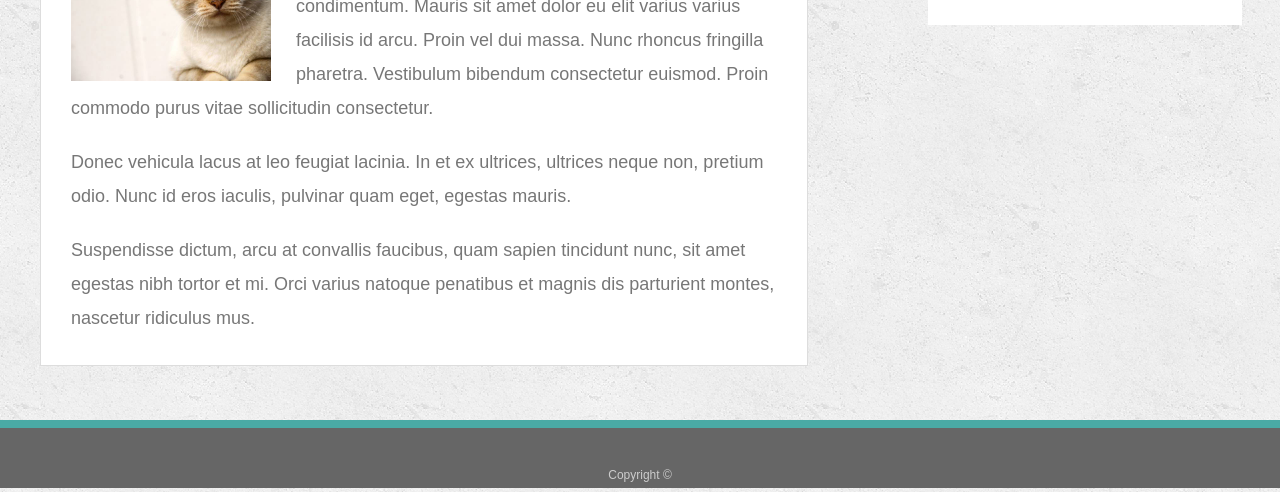
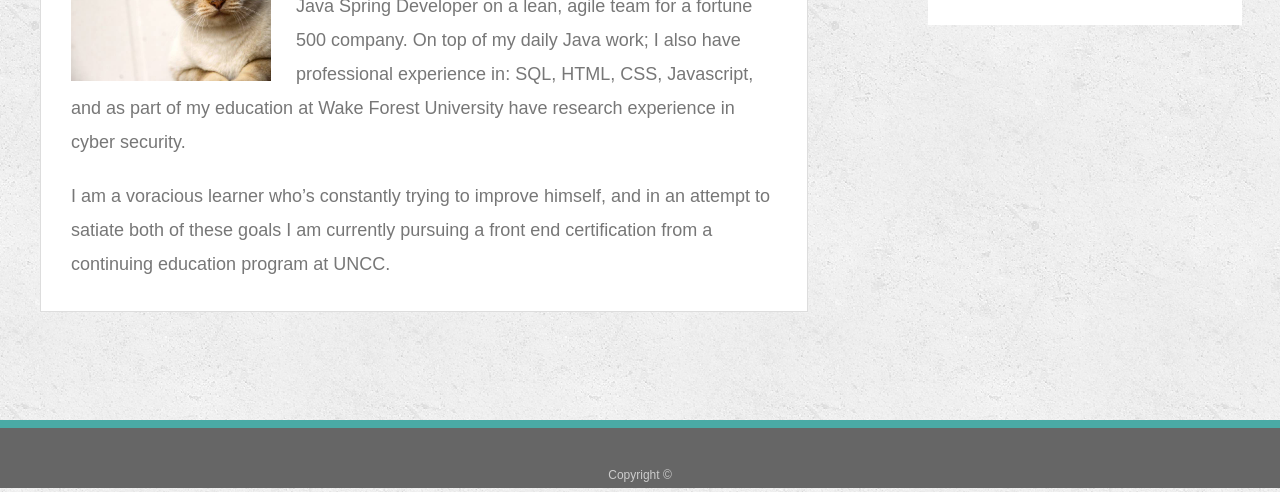
Before and after one commit to AustinKoeppel/Responsive-Portfolio, a plain HTML site: page index.html in a window 1280 px wide. Shown: the part 332-824 px from the top of the page. Drawn offline with Linux system fonts and the light colour scheme.

Commit message:
updating with brand statement

```diff
--- a/index.html
+++ b/index.html
@@ -28,11 +28,9 @@
 
       <img src="assets/images/cat.jpg" class="auth-image" alt="Austin Koeppel">
 
-      <p>Lorem I ipsum dolor sit amet, consectetur adipiscing elit. Aliquam vestibulum luctus felis, ac rhoncus nunc porttitor condimentum. Mauris sit amet dolor eu elit varius varius facilisis id arcu. Proin vel dui massa. Nunc rhoncus fringilla pharetra. Vestibulum bibendum consectetur euismod. Proin commodo purus vitae sollicitudin consectetur.</p>
+      <p>Full stack developer and proven high achiever with a task-oriented style of work; who currently works as a middleware Java Spring Developer on a lean, agile team for a fortune 500 company. On top of my daily Java work; I also have professional experience in: SQL, HTML, CSS, Javascript, and as part of my education at Wake Forest University have research experience in cyber security.</p>
 
-      <p>Donec vehicula lacus at leo feugiat lacinia. In et ex ultrices, ultrices neque non, pretium odio. Nunc id eros iaculis, pulvinar quam eget, egestas mauris.</p>
-
-      <p>Suspendisse dictum, arcu at convallis faucibus, quam sapien tincidunt nunc, sit amet egestas nibh tortor et mi. Orci varius natoque penatibus et magnis dis parturient montes, nascetur ridiculus mus.</p>
+      <p>I am a voracious learner who’s constantly trying to improve himself, and in an attempt to satiate both of these goals I am currently pursuing a front end certification from a continuing education program at UNCC.</p>
 
     </section>
 
```
